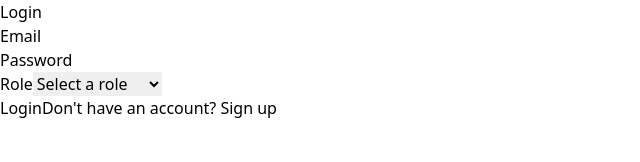
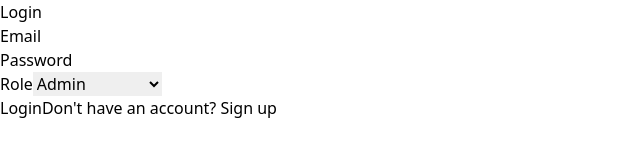
Before and after one commit to tewarishash12/Project-Management-List-FrontEnd, a React (Vite) app in the folder vite-project/: page /auth/login in a window 1280 px wide. Shown: the top 162 px of the page, without its empty margins (0-640 px from the left). Built offline with nearby package versions, Linux system fonts and the light colour scheme.

Commit message:
added name in form

```diff
--- a/vite-project/src/App.jsx
+++ b/vite-project/src/App.jsx
@@ -36,7 +36,6 @@ const App = () => {
 
                         {/* Protected Routes */}
                         <Route path="/" element={<DashBoard darkMode={darkMode} />} />
-                        {/* <Route path="/dashboard" element={<Dashboard darkMode={darkMode} />} /> */}
                         <Route path="/projects/:id" element={<ProjectView darkMode={darkMode} />} />
                         <Route path="/tasks/:id" element={<TaskDetails darkMode={darkMode} />} />
 
--- a/vite-project/src/pages/Login.jsx
+++ b/vite-project/src/pages/Login.jsx
@@ -82,10 +82,11 @@ const Login = ({ darkMode }) => {
                     <select
                         id="role"
                         value={role}
+                        name='role'
                         onChange={handleRoleChange}
                         className={`w-full mb-7 p-3 border rounded-md ${darkMode ? 'bg-gray-700 border-gray-600 text-gray-100' : 'bg-white border-gray-300 text-gray-900'} focus:outline-none focus:ring-2 focus:ring-indigo-500 transition-colors duration-300`}
                     >
-                        <option value="" disabled>Select a role</option>
+                        <option disabled>Select a role</option>
                         <option value="admin">Admin</option>
                         <option value="manager">Manager</option>
                         <option value="teamMember">Team Member</option>
```
